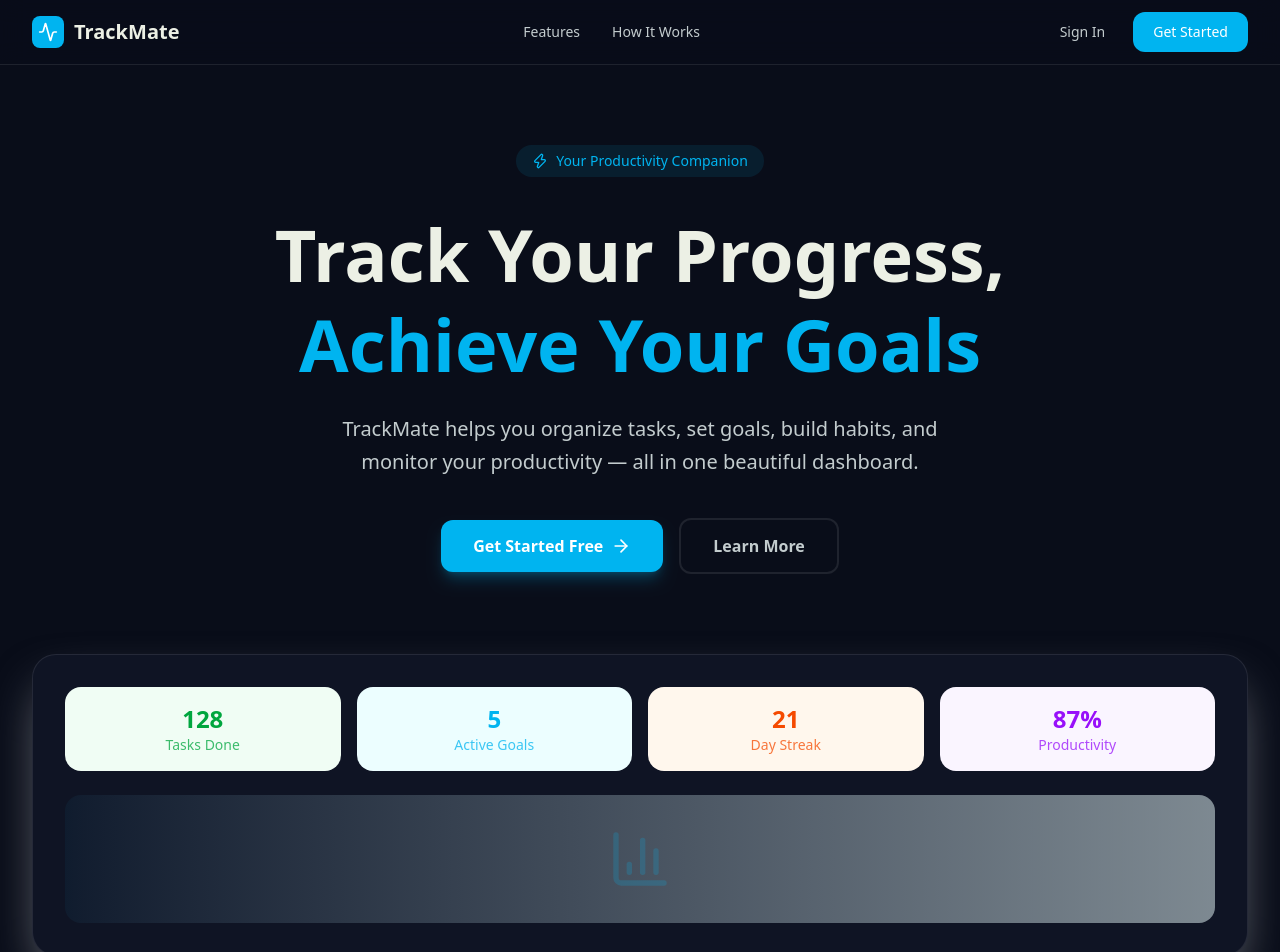
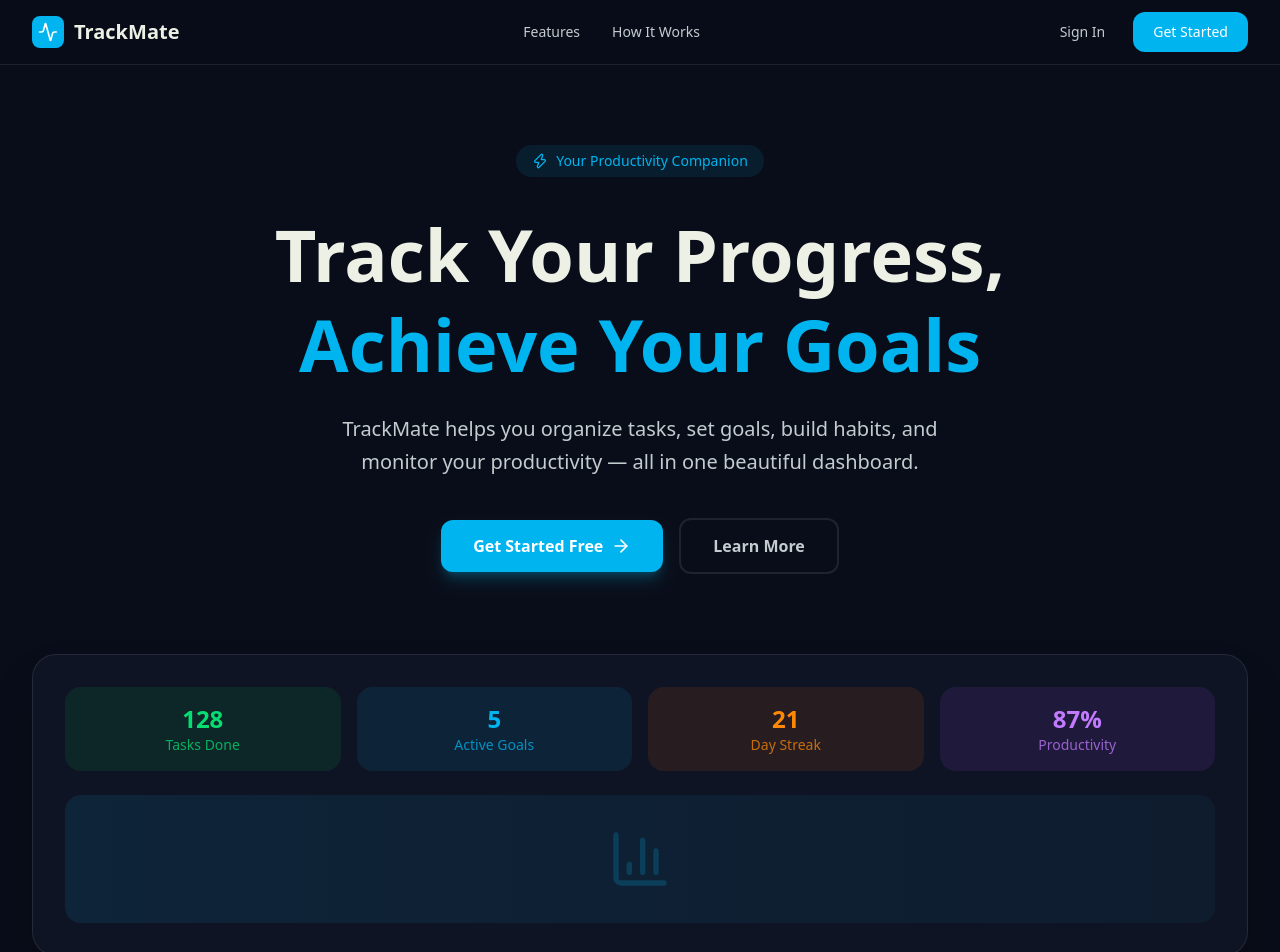
Before and after one commit to SivaJenani/TrackMate, a Next.js app: page / in a window 1280 px wide. Shown: the top 952 px of the page. Built offline with nearby package versions, Linux system fonts and the light colour scheme.

Commit message:
Landing page: dark-friendly preview tiles

```diff
--- a/src/app/page.tsx
+++ b/src/app/page.tsx
@@ -92,13 +92,13 @@ export default function LandingPage() {
           transition={{ duration: 0.6, delay: 0.3 }}
           className="mt-20 relative"
         >
-          <div className="bg-white rounded-3xl shadow-2xl shadow-gray-200/50 border border-gray-100 overflow-hidden p-6 sm:p-8">
+          <div className="bg-white rounded-3xl shadow-2xl shadow-black/30 border border-gray-100 overflow-hidden p-6 sm:p-8">
             <div className="grid grid-cols-2 md:grid-cols-4 gap-4 mb-6">
               {[
-                { label: "Tasks Done", value: "128", color: "bg-green-50 text-green-600" },
-                { label: "Active Goals", value: "5", color: "bg-cyan-50 text-[#00B4F0]" },
-                { label: "Day Streak", value: "21", color: "bg-orange-50 text-orange-600" },
-                { label: "Productivity", value: "87%", color: "bg-purple-50 text-purple-600" },
+                { label: "Tasks Done", value: "128", color: "bg-green-500/10 text-green-400" },
+                { label: "Active Goals", value: "5", color: "bg-[#00B4F0]/10 text-[#00B4F0]" },
+                { label: "Day Streak", value: "21", color: "bg-orange-500/10 text-orange-400" },
+                { label: "Productivity", value: "87%", color: "bg-purple-500/10 text-purple-400" },
               ].map((stat) => (
                 <div key={stat.label} className={`${stat.color} rounded-2xl p-4 text-center`}>
                   <p className="text-2xl font-bold">{stat.value}</p>
@@ -106,7 +106,7 @@ export default function LandingPage() {
                 </div>
               ))}
             </div>
-            <div className="h-32 bg-gradient-to-r from-[#00B4F0]/5 to-cyan-50/50 rounded-2xl flex items-center justify-center">
+            <div className="h-32 bg-gradient-to-r from-[#00B4F0]/10 to-[#00B4F0]/5 rounded-2xl flex items-center justify-center">
               <BarChart3 className="w-16 h-16 text-[#00B4F0]/20" />
             </div>
           </div>
```
